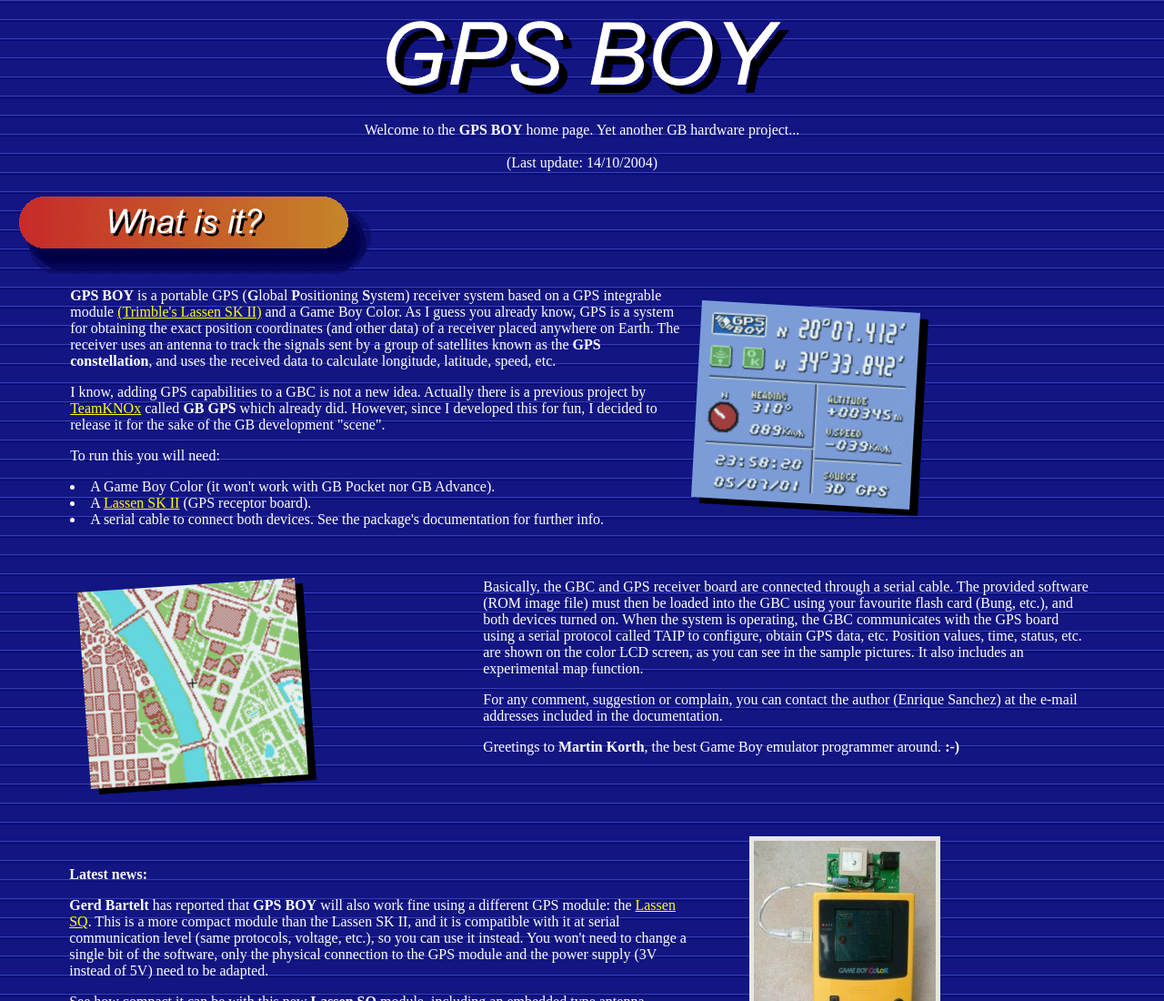
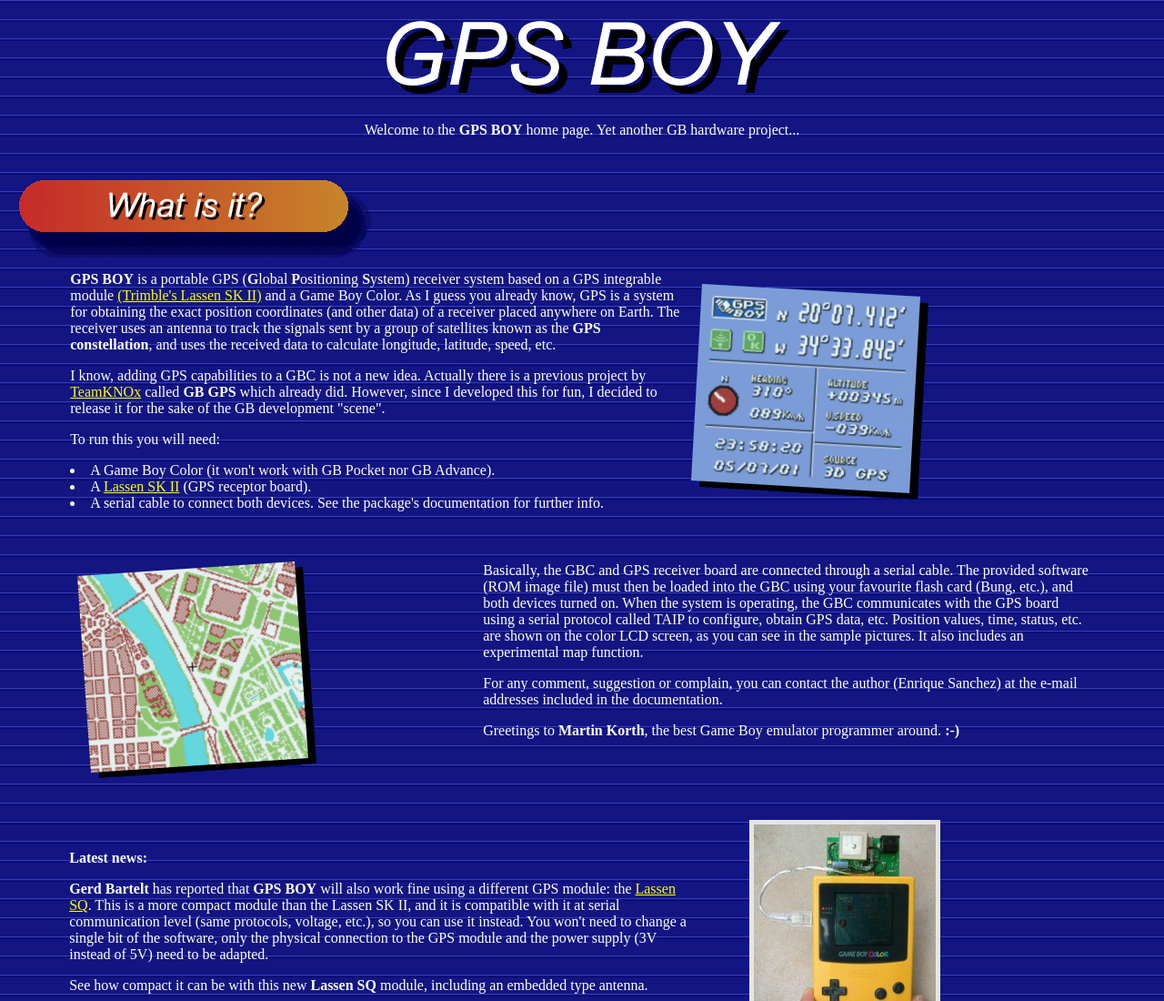
Before and after one commit to oromanero/gpsboy, a plain HTML site: page docs/index.html in a window 1280 px wide. Shown: the top 1100 px of the page at 91% size. Drawn offline with Linux system fonts and the light colour scheme.

Commit message:
Update index.html

```diff
--- a/docs/index.html
+++ b/docs/index.html
@@ -13,7 +13,7 @@
 
         Welcome to the <b>GPS BOY</b> home page. Yet another GB hardware project...
         <br><br>
-        (Last update: 14/10/2004)
+        <!-- (Last update: 14/10/2004) -->
 
         <p align=left><img border=0 src="barra1.gif">
 
```
